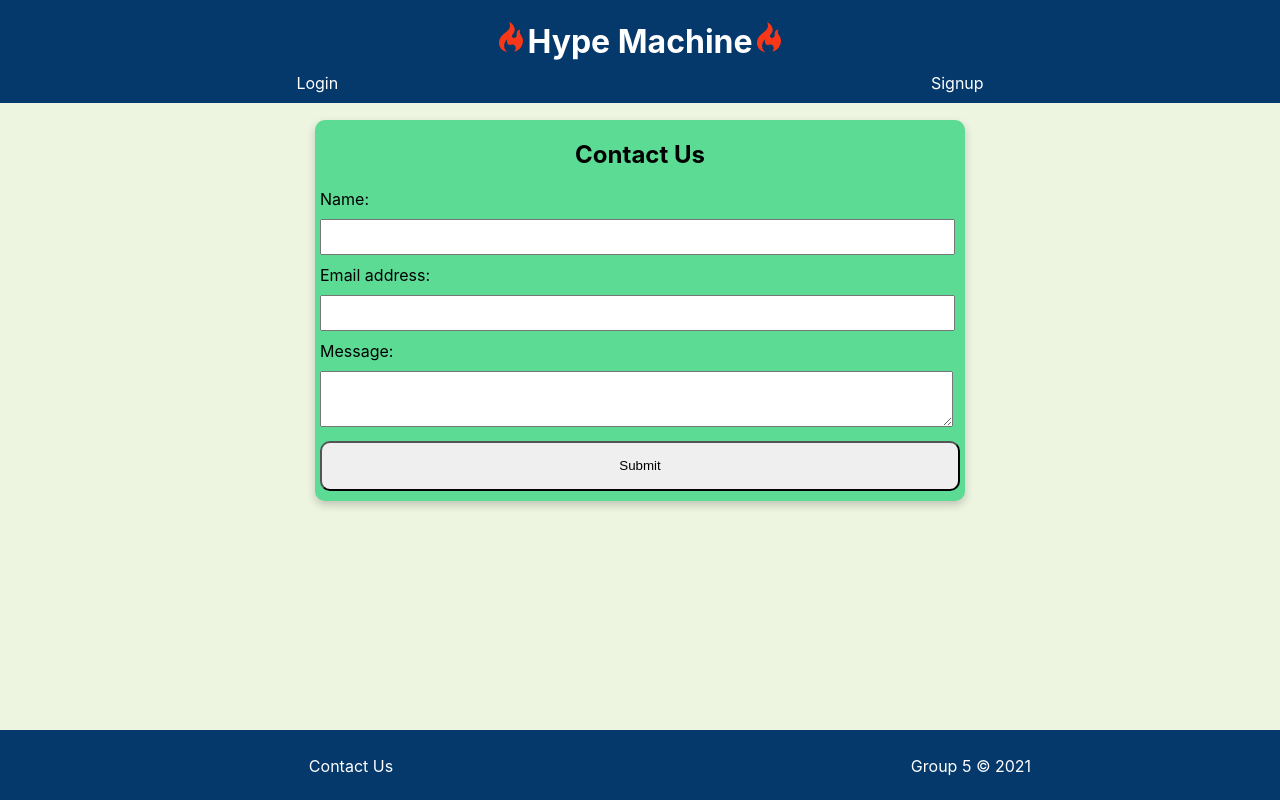
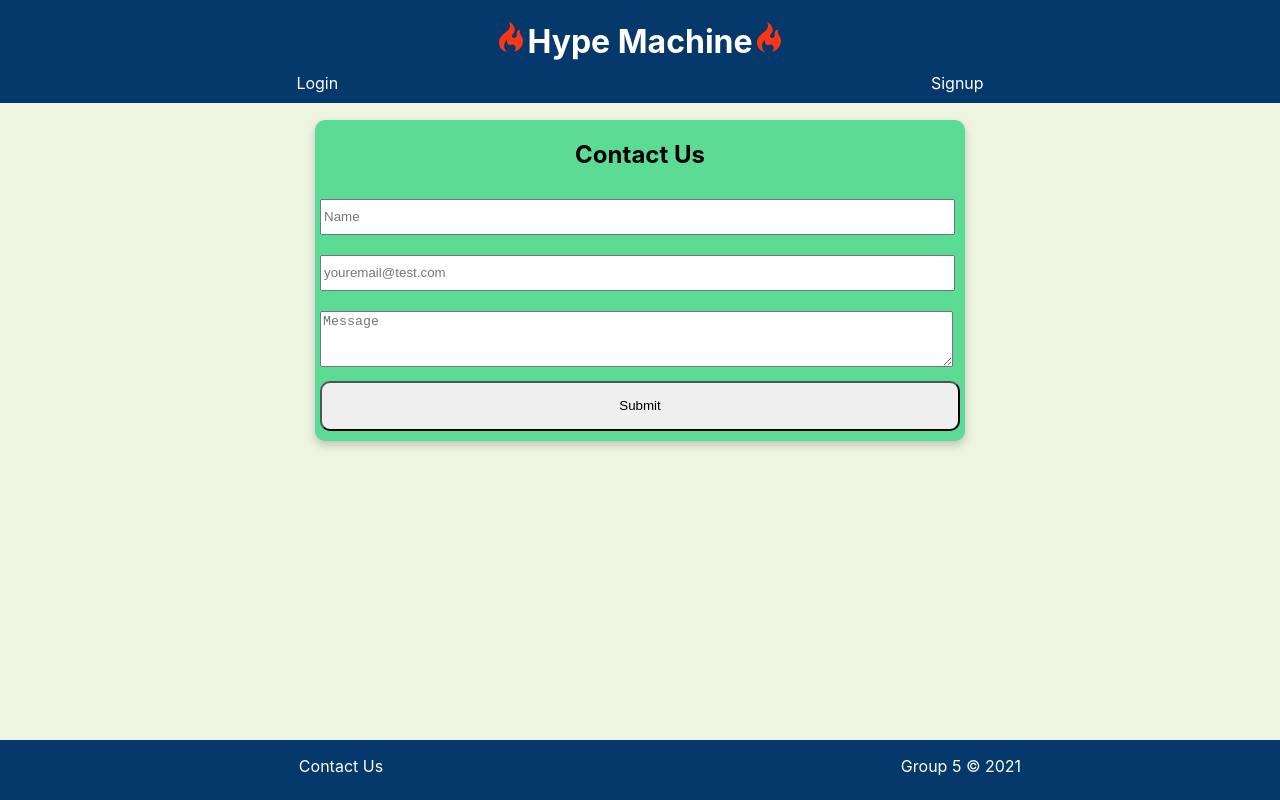
Before and after one commit to JohnLanni619/hype-machine, a React (Create React App) app in the folder client/: page /signup in a window 1280 px wide. Both pictures are taken after a click on the item "Contact Us". Built offline with nearby package versions, Linux system fonts and the light colour scheme.

Commit message:
added styling

```diff
--- a/client/src/components/CountdownList/index.js
+++ b/client/src/components/CountdownList/index.js
@@ -14,7 +14,7 @@ const CountdownList = ({ countdowns, title }) => {
                 countdowns.map(countdown => (
                     <div className="card" key={countdown._id}>
                         <div className="container countdown-container">
-                            <p><b>
+                            <p className="card-title"><b>
                             <Link to={`/countdown/${countdown._id}`}>
                                     {countdown.countdownTitle}
                                 </Link>
--- a/client/src/index.css
+++ b/client/src/index.css
@@ -110,21 +110,28 @@ nav {
   border-radius: 10px;
 }
 
-b {
-  color: #05386b;
-  font-weight: 1000;
+.container {
+  text-align: center;
+  font-size: large;
 }
-
 .container a {
   text-decoration: none;
   color: inherit;
   font-weight: 700;
 }
 
-.container a:hover {
-  background-color: #edf5e1;
+.container b {
+  color: white;
+  font-weight: 1000;
+  font-size: 30px;
+}
+
+.card-title {
+  background-color: #05386b;
+  width: 100%;
   border-radius: 5px;
 }
+
 
 .countdown-container, .login-container {
   background-color: #5cdb95;
@@ -188,6 +195,17 @@ b {
   text-align: center;
 }
 
+.countdown-title b {
+  text-align: center;
+  font-size: 30px;
+}
+
+.countdown-timer {
+  text-align: center;
+  font-size: 25px;
+  font-weight: bolder;
+}
+
 .user-form {
   display: flex;
   justify-content: center;
@@ -226,7 +244,7 @@ b {
 
 footer {
   position: fixed;
-  padding: 10px 10px 0px 10px;
+  /* padding: 10px 10px 0px 10px;  */
   bottom: 0;
   width: 100%;
   height: 60px;
@@ -253,4 +271,8 @@ svg {
   .card {
     width: 75%;
   }
+  .card-container {
+    text-align: center;
+  }
+
 }
--- a/client/src/pages/Contact.js
+++ b/client/src/pages/Contact.js
@@ -42,16 +42,16 @@ function ContactForm() {
         <h2 data-testid="h1tag">Contact Us</h2>
         <form id="contact-form" onSubmit={handleSubmit}>
           <div>
-            <label htmlFor="name">Name:</label>
-            <input type="text" name="name" defaultValue={name} onBlur={handleChange} />
+            {/* <label htmlFor="name">Name:</label> */}
+            <input type="text" placeholder="Name" name="name" defaultValue={name} onBlur={handleChange} />
           </div>
           <div>
-            <label htmlFor="email">Email address:</label>
-            <input type="email" name="email" defaultValue={email} onBlur={handleChange} />
+            {/* <label htmlFor="email">Email address:</label> */}
+            <input type="email" placeholder="youremail@test.com" name="email" defaultValue={email} onBlur={handleChange} />
           </div>
           <div>
-            <label htmlFor="message">Message:</label>
-            <textarea name="message" rows="5" defaultValue={message} onBlur={handleChange} />
+            {/* <label htmlFor="message">Message:</label> */}
+            <textarea name="message" placeholder="Message" rows="5" defaultValue={message} onBlur={handleChange} />
           </div>
           {errorMessage && (
             <div>
--- a/client/src/pages/Signup.js
+++ b/client/src/pages/Signup.js
@@ -55,7 +55,7 @@ const Signup = () => {
               />
               <input
                 className="form-input"
-                placeholder="Your email"
+                placeholder="youremail@test.com"
                 name="email"
                 type="email"
                 id="email"
--- a/client/src/pages/SingleCountdown.js
+++ b/client/src/pages/SingleCountdown.js
@@ -27,8 +27,10 @@ const SingleCountdown = () => {
         <div className="card-container countdown-card">
             <div className="card" key={countdown._id}>
                 <div className="container countdown-container">
-                    <p><b>{countdown.countdownTitle}</b></p>
-                        Countdown: <Countdown date={integer} />
+                    <p className="countdown-title"><b>{countdown.countdownTitle}</b></p>
+                        <p className="countdown-timer">
+                            Countdown: <Countdown date={integer} />
+                        </p>
                         <p>
                             Created by
                             <Link
```
